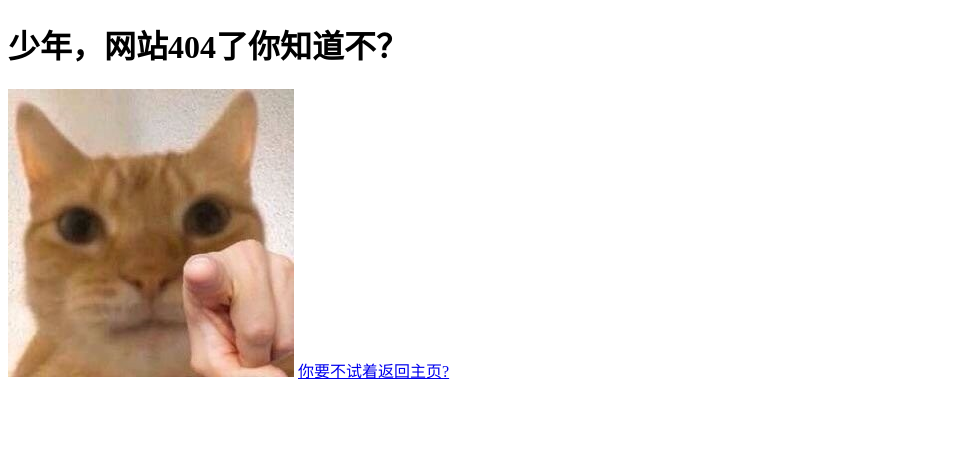
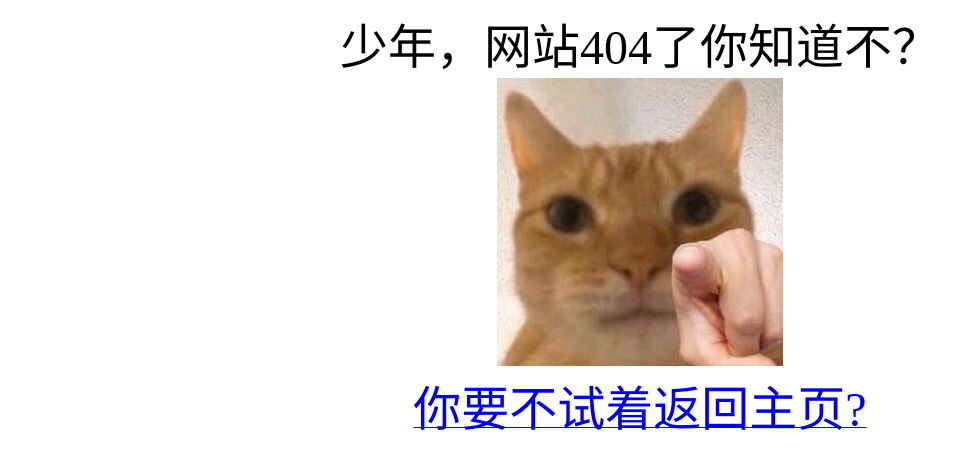
Before and after one commit to fdfeidao/fdfeidao.github.io, a plain HTML site: page 404.html in a window 1280 px wide. Shown: the whole page, without its empty margins (0-970 px from the left). Drawn offline with Linux system fonts and the light colour scheme.

Commit message:
Add files via upload

```diff
--- a/404.html
+++ b/404.html
@@ -11,8 +11,11 @@
 	<title>FlyKnife 官方网站 | 关于我们 | 游戏介绍 | 游戏下载</title>
 </head>
 <body>
-	<h1>少年，网站404了你知道不？</h1>
-	<img src="./You.png" alt="你！">
-	<a href="https://fdfeidao.github.io">你要不试着返回主页?</a>
+	<div align="center">
+		<center><font size="7">少年，网站404了你知道不？</font></center>
+		<img src="./warning.png" alt="waring">
+		<center><a href="https://fdfeidao.github.io"><font size="7">你要不试着返回主页?</font></a></center>
+	</div>
 </body>
 </html>
+<!-- 都叫你返回主页了，这里有什么好看的吗？要不你去b站给我个三连？ -->
```
Also changed, not shown: admin/index.html (+5 -2 lines), admin/warning.png (added), warning.png (added).
